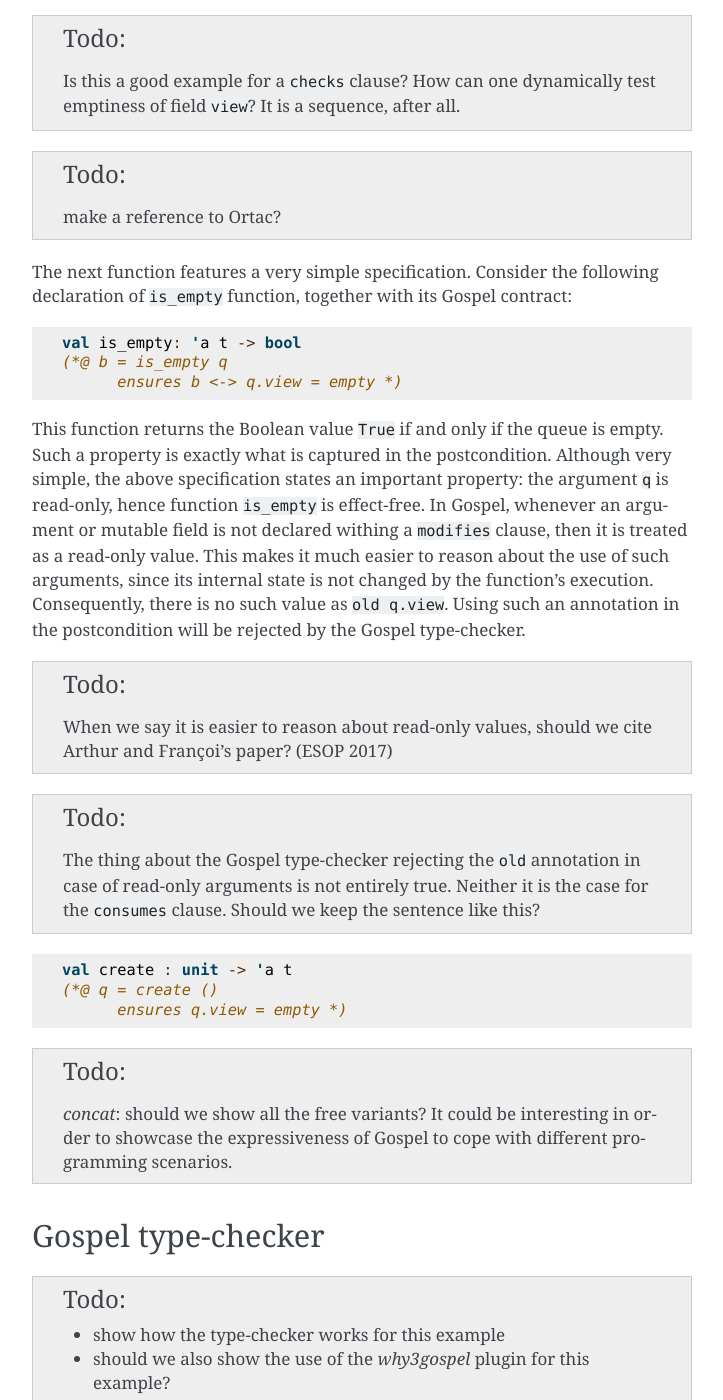
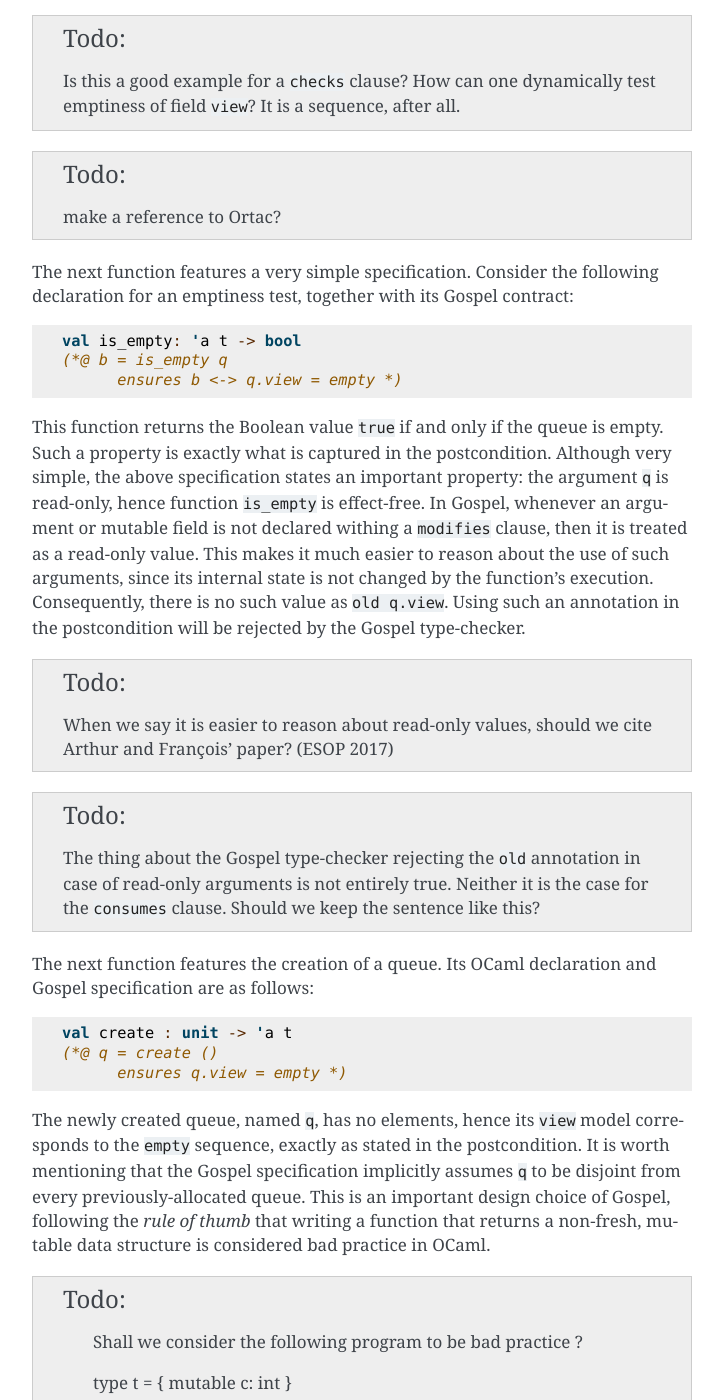
Before and after one commit to ocaml-gospel/gospel, a Sphinx documentation site: the page built from doc/starting.rst, in a window 1280 px wide and 1400 px high, scrolled down 2111 px. Shown: the whole window, without its empty margins (388-1111 px from the left). Built offline with Sphinx 7.4.7, drawn with Linux system fonts in a browser that asks for light colours; some of the changed text lies outside the part shown.

Commit message:
Documentation of the `create` function (wip).

```diff
--- a/doc/starting.rst
+++ b/doc/starting.rst
@@ -2,7 +2,7 @@ Starting Example
 ================
 
 As a warmup example, we use Gospel to provide formal specification to a mutable
-queue data structure (adapted from `this FM'19 paper <https://hal.inria.fr/hal-02157484>`_).
+queue data structure (adapted from this `FM'19 paper <https://hal.inria.fr/hal-02157484>`_).
 
 First, we shall define the type of queues. Following the OCaml convention, we
 use ``'a t`` to represent a polymorphic queue, storing elements of type ``'a``. In
@@ -115,7 +115,7 @@ should begin by a dynamic test that...
    make a reference to Ortac?
 
 The next function features a very simple specification. Consider the following
-declaration of ``is_empty`` function, together with its Gospel contract:
+declaration for an emptiness test, together with its Gospel contract:
 
 .. code-block:: ocaml
 
@@ -123,7 +123,7 @@ declaration of ``is_empty`` function, together with its Gospel contract:
    (*@ b = is_empty q
          ensures b <-> q.view = empty *)
 
-This function returns the Boolean value ``True`` if and only if the queue is
+This function returns the Boolean value ``true`` if and only if the queue is
 empty. Such a property is exactly what is captured in the
 postcondition. Although very simple, the above specification states an important
 property: the argument ``q`` is read-only, hence function ``is_empty`` is
@@ -137,7 +137,7 @@ postcondition will be rejected by the Gospel type-checker.
 .. todo::
 
    When we say it is easier to reason about read-only values, should we cite
-   Arthur and Françoi's paper? (ESOP 2017)
+   Arthur and François' paper? (ESOP 2017)
 
 .. todo::
 
@@ -145,11 +145,37 @@ postcondition will be rejected by the Gospel type-checker.
    case of read-only arguments is not entirely true. Neither it is the case for
    the ``consumes`` clause. Should we keep the sentence like this?
 
+The next function features the creation of a queue. Its OCaml declaration
+and Gospel specification are as follows:
+
 .. code-block:: ocaml
 
     val create : unit -> 'a t
     (*@ q = create ()
           ensures q.view = empty *)
+
+The newly created queue, named ``q``, has no elements, hence its ``view`` model
+corresponds to the ``empty`` sequence, exactly as stated in the
+postcondition. It is worth mentioning that the Gospel specification implicitly
+assumes ``q`` to be disjoint from every previously-allocated queue. This is an
+important design choice of Gospel, following the `rule of thumb` that writing a
+function that returns a non-fresh, mutable data structure is considered bad
+practice in OCaml.
+
+.. todo::
+
+   Shall we consider the following program to be bad practice ?
+
+   type t = { mutable c: int }
+
+   let incr (t: t) : t
+   = t.c <- t.c + 1; t
+
+  let () =
+    let t = { c = 42 } in
+    let tt = incr t in
+    let _ = incr tt in
+    assert (t.c = 44)
 
 .. todo::
 
```
